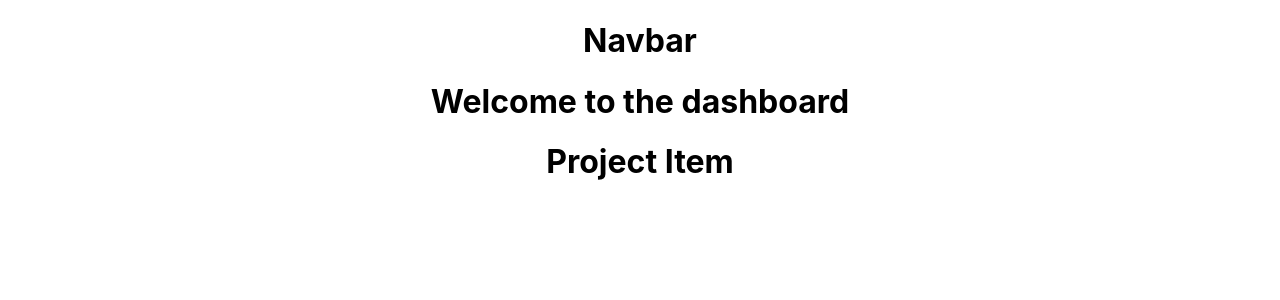
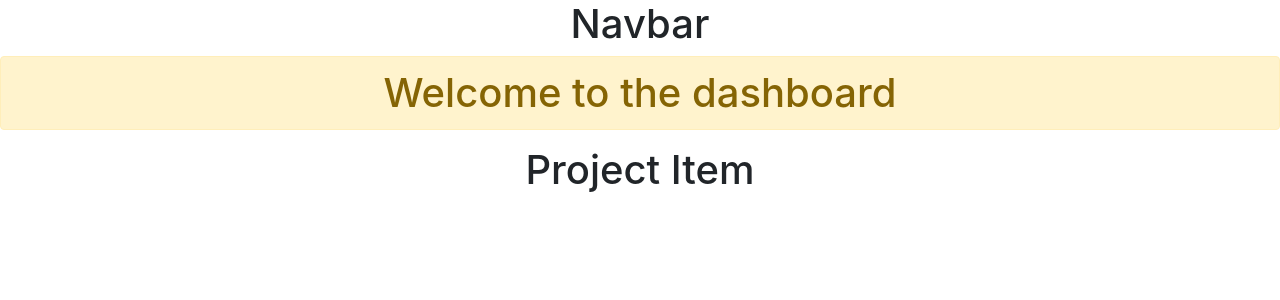
Before and after one commit to FabianoJacquin/AgileIntPPMTool, a React (Create React App) app in the folder ppmtool-react-client/: page / in a window 1280 px wide. Shown: the top 300 px of the page. Built offline with nearby package versions, Linux system fonts and the light colour scheme.

Commit message:
Add bootstrap to project (npm install bootstrap and import in App.js)

```diff
--- a/ppmtool-react-client/package.json
+++ b/ppmtool-react-client/package.json
@@ -6,6 +6,7 @@
     "@testing-library/jest-dom": "^4.2.4",
     "@testing-library/react": "^9.5.0",
     "@testing-library/user-event": "^7.2.1",
+    "bootstrap": "^4.4.1",
     "react": "^16.13.1",
     "react-dom": "^16.13.1",
     "react-scripts": "3.4.1"
--- a/ppmtool-react-client/src/App.js
+++ b/ppmtool-react-client/src/App.js
@@ -2,6 +2,8 @@
 import "./App.css";
 import Dashboard from "./components/Dashboard";
 import Header from "./components/Layout/Header";
+
+import "bootstrap/dist/css/bootstrap.min.css";
 
 function App() {
   return (
--- a/ppmtool-react-client/src/components/Dashboard.js
+++ b/ppmtool-react-client/src/components/Dashboard.js
@@ -5,7 +5,7 @@
   render() {
     return (
       <div>
-        <h1>Welcome to the dashboard</h1>
+        <h1 className="alert alert-warning">Welcome to the dashboard</h1>
         <ProjectItem />
       </div>
     );
```
Also changed, not shown: 1 other file (tests, documents, lock files or other folders).
